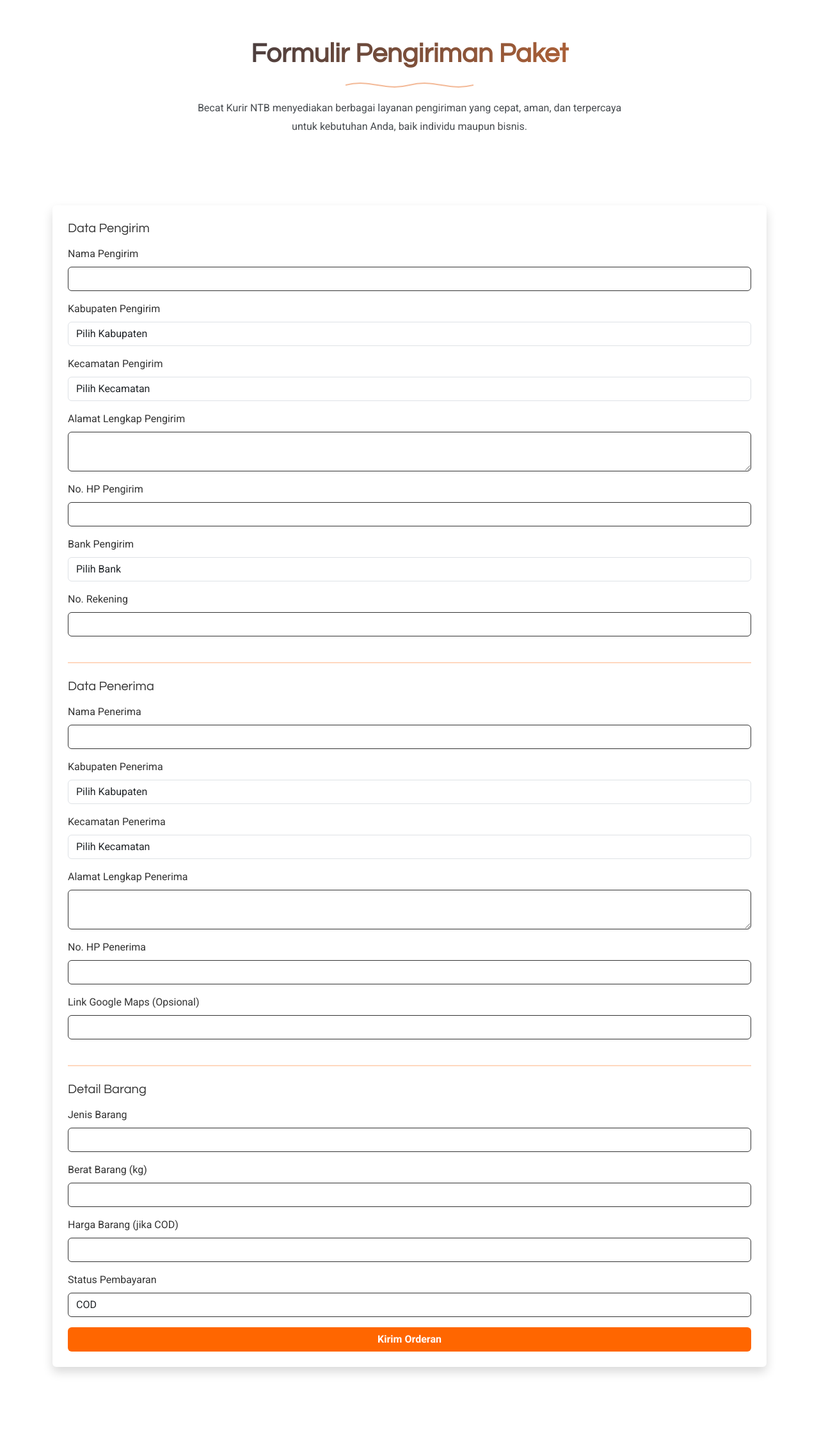
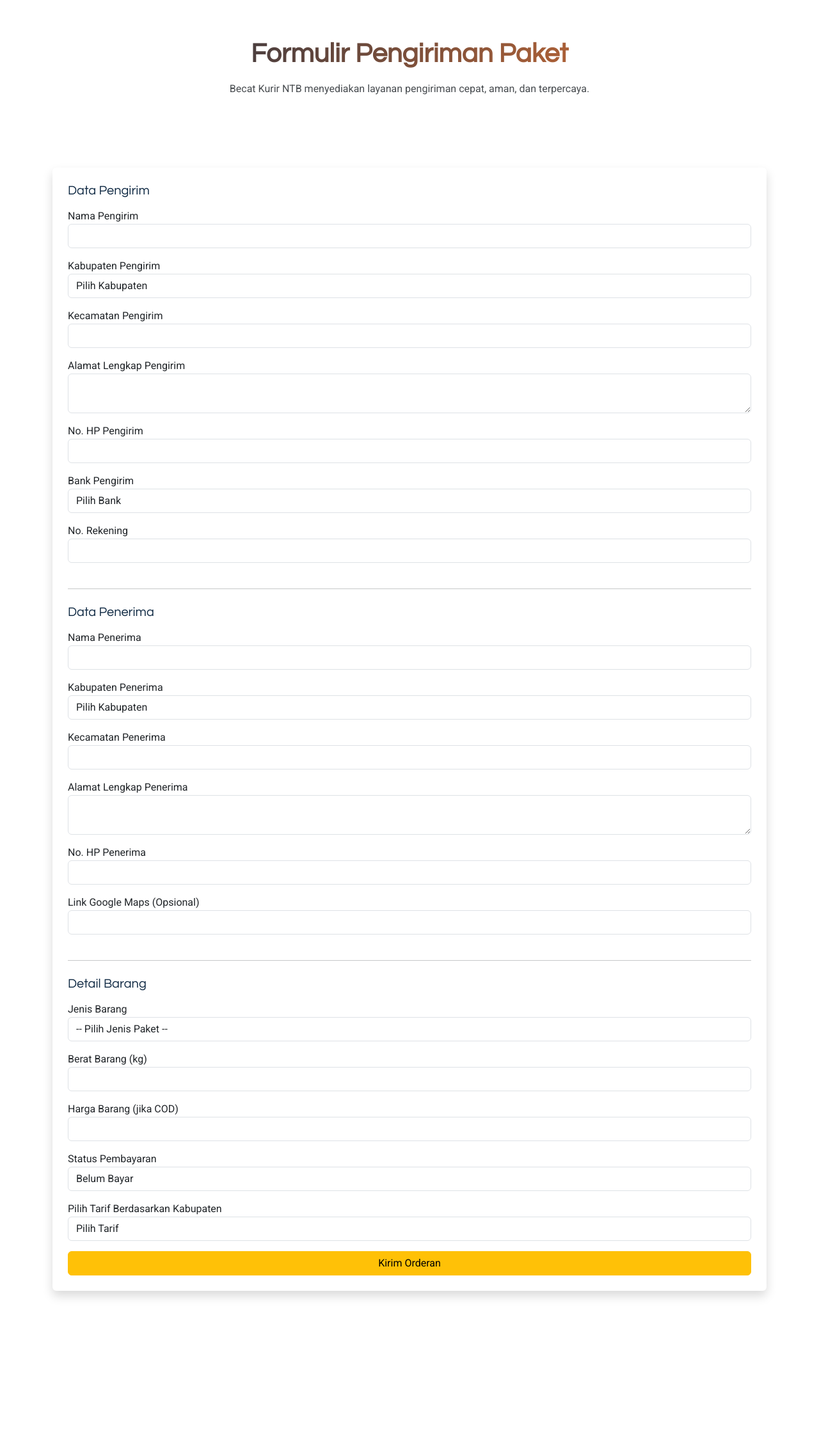
Before and after one commit to Dian-pertiwi/kurir_new, a PHP site: page /order.php in a window 1280 px wide. Shown: the whole page at 64% size. After the commit the page ends 2029 px from the top, so only its background shows below. Run offline with PHP 8.4, Linux system fonts and the light colour scheme; data comes from the database, SQL or seed files in the repository; tables that the repository leaves empty or names only in its code hold one stand-in row (values such as "Sample post"); lists and menus that the app fills with data are empty.

Commit message:
proses order user done

```diff
--- a/admin-kurir/config/koneksi.php
+++ b/admin-kurir/config/koneksi.php
@@ -2,7 +2,7 @@
 $host = "localhost";
 $user = "root";
 $pass = "";
-$db   = "kurir";
+$db   = "db_kurir";
 
 $conn = mysqli_connect($host, $user, $pass, $db);
 
--- a/admin-kurir/koneksi/config.php
+++ b/admin-kurir/koneksi/config.php
@@ -2,7 +2,7 @@
 $host = "localhost";
 $user = "root";
 $pass = "";
-$db   = "kurir";
+$db   = "db_kurir";
 $port = "3306";
 
 $conn = mysqli_connect($host, $user, $pass, $db, $port);
--- a/order.php
+++ b/order.php
@@ -1,167 +1,191 @@
 <?php include 'admin-kurir/config/koneksi.php'; ?>
-
-
 <!DOCTYPE html>
 <html lang="id">
-
 <?php include 'head.php'; ?>
 
 <section id="form_pengiriman" class="form_pengiriman section">
     <div class="container section-title" data-aos="fade-up">
         <h2>Formulir Pengiriman Paket</h2>
-        <div class="title-shape">
-            <svg viewBox="0 0 200 20" xmlns="http://www.w3.org/2000/svg">
-                <path d="M 0,10 C 40,0 60,20 100,10 C 140,0 160,20 200,10" fill="none" stroke="currentColor"
-                    stroke-width="2"></path>
-            </svg>
-        </div>
-        <p>
-            Becat Kurir NTB menyediakan berbagai layanan pengiriman yang cepat,
-            aman, dan terpercaya untuk kebutuhan Anda, baik individu maupun
-            bisnis.
-        </p>
+        <p>Becat Kurir NTB menyediakan layanan pengiriman cepat, aman, dan terpercaya.</p>
     </div>
+
     <main class="container py-5">
         <form action="proses_order.php" method="POST" enctype="multipart/form-data" class="card shadow p-4 border-0">
-            <h5 class="mb-3" style="color: #333;">Data Pengirim</h5>
+            <!-- DATA PENGIRIM -->
+            <h5 class="mb-3">Data Pengirim</h5>
             <div class="mb-3">
-                <label for="nama_pengirim" class="form-label" style="color: #333;">Nama Pengirim</label>
-                <input type="text" name="nama_pengirim" id="nama_pengirim" class="form-control"
-                    style="border: 1.5px solid #333;" required>
+                <label>Nama Pengirim</label>
+                <input type="text" name="nama_pengirim" class="form-control" required>
             </div>
             <div class="mb-3">
-                <label for="kabupaten_pengirim" class="form-label" style="color: #333;">Kabupaten Pengirim</label>
-                <select name="kabupaten_pengirim" class="form-control" required>
+                <label>Kabupaten Pengirim</label>
+                <select name="id_kab_asal" id="kabupaten_pengirim" class="form-control" required>
                     <option value="">Pilih Kabupaten</option>
                     <?php
-            $result = $conn->query("SELECT id_kabupaten, nama_kabupaten FROM tbl_kabupaten");
-            while ($row = $result->fetch_assoc()) {
-                echo "<option value='{$row['id_kabupaten']}'>{$row['nama_kabupaten']}</option>";
-            }
-            ?>
-                </select>
-            </div>
-            <div class="mb-3">
-                <label for="kecamatan_pengirim" class="form-label" style="color: #333;">Kecamatan Pengirim</label>
-                <select name="kecamatan_pengirim" class="form-control" required>
-                    <option value="">Pilih Kecamatan</option>
-                    <?php
-            $result = $conn->query("SELECT id_kecamatan, nama_kecamatan FROM tbl_kecamatan");
-            while ($row = $result->fetch_assoc()) {
-                echo "<option value='{$row['id_kecamatan']}'>{$row['nama_kecamatan']}</option>";
-            }
-            ?>
-                </select>
-            </div>
-            <div class="mb-3">
-                <label for="alamat_pengirim" class="form-label" style="color: #333;">Alamat Lengkap Pengirim</label>
-                <textarea name="alamat_pengirim" id="alamat_pengirim" class="form-control"
-                    style="border: 1.5px solid #333;" required></textarea>
-            </div>
-            <div class="mb-3">
-                <label for="hp_pengirim" class="form-label" style="color: #333;">No. HP Pengirim</label>
-                <input type="text" name="hp_pengirim" id="hp_pengirim" class="form-control"
-                    style="border: 1.5px solid #333;" required>
-            </div>
-            <div class="mb-3">
-                <label for="nama_bank" class="form-label" style="color: #333;">Bank Pengirim</label>
-                <!-- Bank -->
-                <select name="nama_bank" class="form-control" required>
-                    <option value="">Pilih Bank</option>
-                    <?php
-    $result = $conn->query("SELECT nama_bank FROM tbl_bank");
+    $result = $conn->query("SELECT id_kab, nama_kabupaten FROM tbl_kabupaten ORDER BY nama_kabupaten ASC");
     while ($row = $result->fetch_assoc()) {
-        echo "<option value='{$row['nama_bank']}'>{$row['nama_bank']}</option>";
+        echo "<option value='{$row['id_kab']}'>{$row['nama_kabupaten']}</option>";
     }
     ?>
                 </select>
+
             </div>
             <div class="mb-3">
-                <label for="no_rekening" class="form-label" style="color: #333;">No. Rekening</label>
-                <input type="text" name="no_rekening" id="no_rekening" class="form-control"
-                    style="border: 1.5px solid #333;" required>
-            </div>
-
-            <hr class="my-4" style="border-top: 2px solid #ff6600;">
-
-            <h5 class="mb-3" style="color: #333;">Data Penerima</h5>
-            <div class="mb-3">
-                <label for="nama_penerima" class="form-label" style="color: #333;">Nama Penerima</label>
-                <input type="text" name="nama_penerima" id="nama_penerima" class="form-control"
-                    style="border: 1.5px solid #333;" required>
+                <label>Kecamatan Pengirim</label>
+                <select name="kecamatan_pengirim" id="kecamatan_pengirim" class="form-control" required></select>
             </div>
             <div class="mb-3">
-                <label for="kabupaten_penerima" class="form-label" style="color: #333;">Kabupaten Penerima</label>
-                <select name="kabupaten_penerima" class="form-control" required>
-                    <option value="">Pilih Kabupaten</option>
+                <label>Alamat Lengkap Pengirim</label>
+                <textarea name="alamat_pengirim" class="form-control" required></textarea>
+            </div>
+            <div class="mb-3">
+                <label>No. HP Pengirim</label>
+                <input type="text" name="hp_pengirim" class="form-control" required>
+            </div>
+            <div class="mb-3">
+                <label>Bank Pengirim</label>
+                <select name="id_bank" class="form-control" required>
+                    <option value="">Pilih Bank</option>
                     <?php
-    $result = $conn->query("SELECT nama_kabupaten FROM tbl_kabupaten");
+    $result = $conn->query("SELECT id_bank, nama_bank FROM tbl_bank");
     while ($row = $result->fetch_assoc()) {
-       echo "<option value='{$row['nama_kabupaten']}'>{$row['nama_kabupaten']}</option>";
+        echo "<option value='{$row['id_bank']}'>{$row['nama_bank']}</option>";
     }
     ?>
                 </select>
+
+            </div>
+            <div class="mb-3">
+                <label>No. Rekening</label>
+                <input type="text" name="no_rekening" class="form-control" required>
+            </div>
+
+            <hr class="my-4">
+
+            <!-- DATA PENERIMA -->
+            <h5 class="mb-3">Data Penerima</h5>
+            <div class="mb-3">
+                <label>Nama Penerima</label>
+                <input type="text" name="nama_penerima" class="form-control" required>
+            </div>
+            <div class="mb-3">
+                <label>Kabupaten Penerima</label>
+                <select id="kabupaten_penerima" name="id_kab_tujuan" class="form-control" required>
+                    <option value="">Pilih Kabupaten</option>
+                    <?php
+    $result = $conn->query("SELECT id_kab, nama_kabupaten FROM tbl_kabupaten ORDER BY nama_kabupaten ASC");
+    while ($row = $result->fetch_assoc()) {
+        echo "<option value='{$row['id_kab']}'>{$row['nama_kabupaten']}</option>";
+    }
+    ?>
+                </select>
+
             </div>
 
             <div class="mb-3">
-                <label for="kecamatan_penerima" class="form-label" style="color: #333;">Kecamatan Penerima</label>
-                <select name="kecamatan_penerima" class="form-control" required>
-                    <option value="">Pilih Kecamatan</option>
+                <label>Kecamatan Penerima</label>
+                <select name="kecamatan_penerima" id="kecamatan_penerima" class="form-control" required></select>
+            </div>
+
+            <div class="mb-3">
+                <label>Alamat Lengkap Penerima</label>
+                <textarea name="alamat_penerima" class="form-control" required></textarea>
+            </div>
+            <div class="mb-3">
+                <label>No. HP Penerima</label>
+                <input type="text" name="hp_penerima" class="form-control" required>
+            </div>
+            <div class="mb-3">
+                <label>Link Google Maps (Opsional)</label>
+                <input type="url" name="link_maps" class="form-control">
+            </div>
+
+            <hr class="my-4">
+
+            <!-- DETAIL BARANG -->
+            <h5 class="mb-3">Detail Barang</h5>
+            <div class="mb-3">
+                <label>Jenis Barang</label>
+                <select name="jenis_paket" class="form-control" required>
+                    <option value="">-- Pilih Jenis Paket --</option>
                     <?php
-    $result = $conn->query("SELECT nama_kecamatan FROM tbl_kecamatan");
-    while ($row = $result->fetch_assoc()) {
-       echo "<option value='{$row['nama_kecamatan']}'>{$row['nama_kecamatan']}</option>";
+    $result = $conn->query("SELECT * FROM tbl_jenis_paket");
+    while($row = $result->fetch_assoc()) {
+        echo "<option value='" . $row['id_jenis_paket'] . "'>" . $row['nama_jenis_paket'] . "</option>";
     }
     ?>
                 </select>
+
+            </div>
+
+            <div class="mb-3">
+                <label>Berat Barang (kg)</label>
+                <input type="number" name="berat_barang" class="form-control" required>
             </div>
             <div class="mb-3">
-                <label for="alamat_penerima" class="form-label" style="color: #333;">Alamat Lengkap Penerima</label>
-                <textarea name="alamat_penerima" id="alamat_penerima" class="form-control"
-                    style="border: 1.5px solid #333;" required></textarea>
+                <label>Harga Barang (jika COD)</label>
+                <input type="number" name="harga_barang" class="form-control">
             </div>
             <div class="mb-3">
-                <label for="hp_penerima" class="form-label" style="color: #333;">No. HP Penerima</label>
-                <input type="text" name="hp_penerima" id="hp_penerima" class="form-control"
-                    style="border: 1.5px solid #333;" required>
+                <label>Status Pembayaran</label>
+                <select name="status_pembayaran" class="form-control" required>
+                    <option value="belum bayar">Belum Bayar</option>
+                    <option value="sudah bayar">Sudah Bayar</option>
+                </select>
+
             </div>
             <div class="mb-3">
-                <label for="link_maps" class="form-label" style="color: #333;">Link Google Maps (Opsional)</label>
-                <input type="url" name="link_maps" id="link_maps" class="form-control"
-                    style="border: 1.5px solid #333;">
-            </div>
+                <label>Pilih Tarif Berdasarkan Kabupaten</label>
+                <select name="id_tarif" class="form-control" required>
+                    <option value="">Pilih Tarif</option>
+                    <?php
+        $query = $conn->query("SELECT
+            t.id_tarif,
+            kab_asal.nama_kabupaten AS asal,
+            kab_tujuan.nama_kabupaten AS tujuan,
+            t.tarif
+        FROM tbl_tarif t
+        JOIN tbl_kabupaten kab_asal ON t.id_kab_asal = kab_asal.id_kab
+        JOIN tbl_kabupaten kab_tujuan ON t.id_kab_tujuan = kab_tujuan.id_kab
+        ORDER BY kab_asal.nama_kabupaten, kab_tujuan.nama_kabupaten");
 
-            <hr class="my-4" style="border-top: 2px solid #ff6600;">
-
-            <h5 class="mb-3" style="color: #333;">Detail Barang</h5>
-            <div class="mb-3">
-                <label for="jenis_barang" class="form-label" style="color: #333;">Jenis Barang</label>
-                <input type="text" name="jenis_barang" id="jenis_barang" class="form-control"
-                    style="border: 1.5px solid #333;" required>
-            </div>
-            <div class="mb-3">
-                <label for="berat_barang" class="form-label" style="color: #333;">Berat Barang (kg)</label>
-                <input type="number" name="berat_barang" id="berat_barang" class="form-control"
-                    style="border: 1.5px solid #333;" required>
-            </div>
-            <div class="mb-3">
-                <label for="harga_barang" class="form-label" style="color: #333;">Harga Barang (jika COD)</label>
-                <input type="number" name="harga_barang" id="harga_barang" class="form-control"
-                    style="border: 1.5px solid #333;">
-            </div>
-            <div class="mb-3">
-                <label for="status_pembayaran" class="form-label" style="color: #333;">Status Pembayaran</label>
-                <select name="status_pembayaran" id="status_pembayaran" class="form-control"
-                    style="border: 1.5px solid #333;" required>
-                    <option value="COD">COD</option>
-                    <option value="Lunas">Lunas</option>
+        while ($row = $query->fetch_assoc()) {
+            echo "<option value='{$row['id_tarif']}'>Dari {$row['asal']} ke {$row['tujuan']} - Rp " . number_format($row['tarif'], 0, ',', '.') . "</option>";
+        }
+        ?>
                 </select>
             </div>
 
-            <button type="submit" class="btn"
-                style="background-color: #ff6600; color: white; font-weight: 600; width: 100%;">Kirim Orderan</button>
+
+            <button type="submit" class="btn btn-warning w-100">Kirim Orderan</button>
         </form>
     </main>
 </section>
 
 <?php include 'script.php'; ?>
+
+<!-- SCRIPT EMOSIFA -->
+<script>
+function loadKecamatan(selectKabupatenId, targetKecamatanId) {
+    const kabupatenId = document.getElementById(selectKabupatenId).value;
+    fetch(`https://www.emsifa.com/api-wilayah-indonesia/api/districts/${kabupatenId}.json`)
+        .then(res => res.json())
+        .then(data => {
+            const kecamatanSelect = document.getElementById(targetKecamatanId);
+            kecamatanSelect.innerHTML = '<option value="">Pilih Kecamatan</option>';
+            data.forEach(item => {
+                kecamatanSelect.innerHTML += `<option value="${item.name}">${item.name}</option>`;
+            });
+        });
+}
+
+document.addEventListener("DOMContentLoaded", () => {
+    document.getElementById("kabupaten_pengirim").addEventListener("change", function() {
+        loadKecamatan("kabupaten_pengirim", "kecamatan_pengirim");
+    });
+
+    document.getElementById("kabupaten_penerima").addEventListener("change", function() {
+        loadKecamatan("kabupaten_penerima", "kecamatan_penerima");
+    });
+});
+</script>
```
Also changed, not shown: cetak_resi.php (added, +120 -0 lines), order_sukses.php (+40 -12 lines), proses_order.php (+64 -62 lines), 1 other file.
